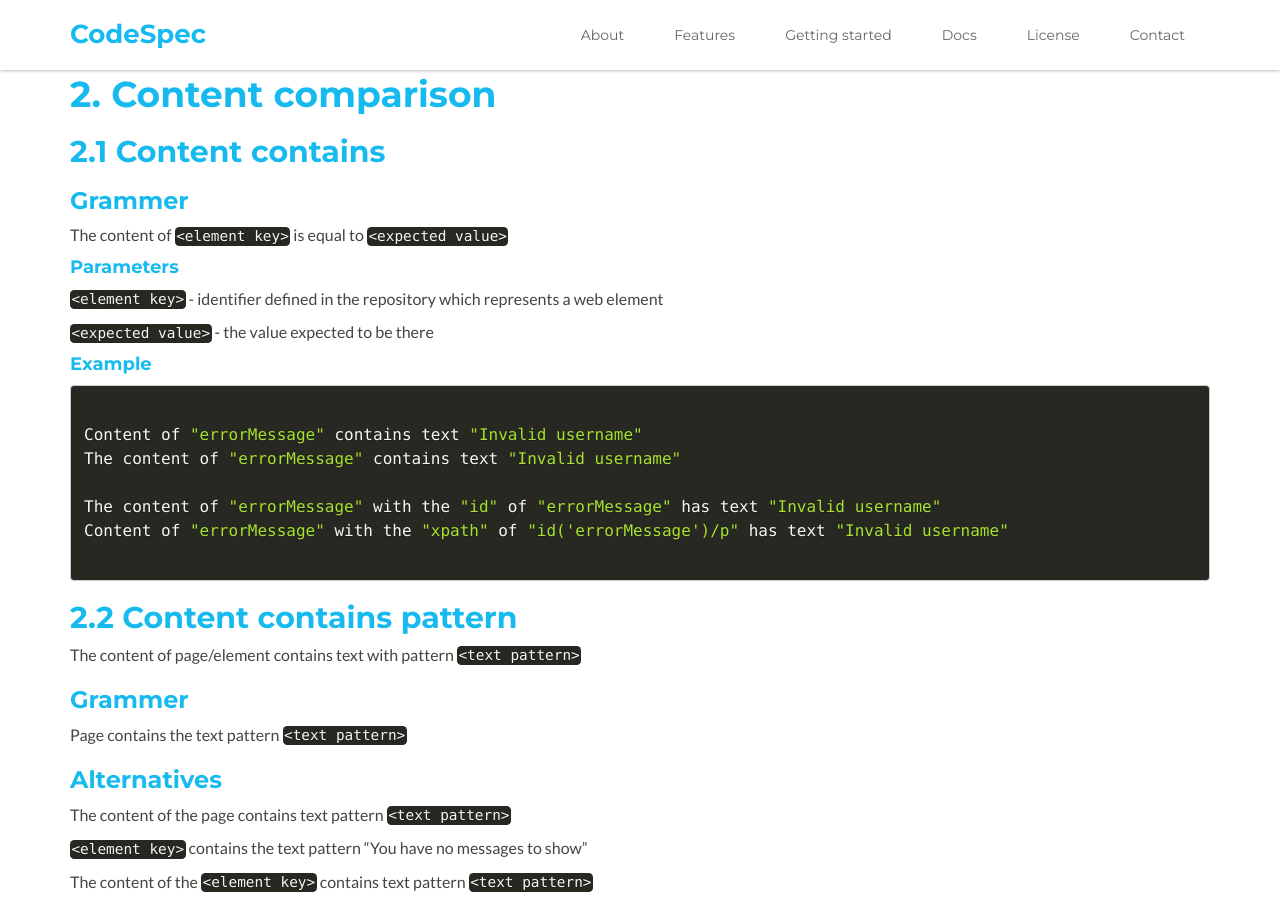
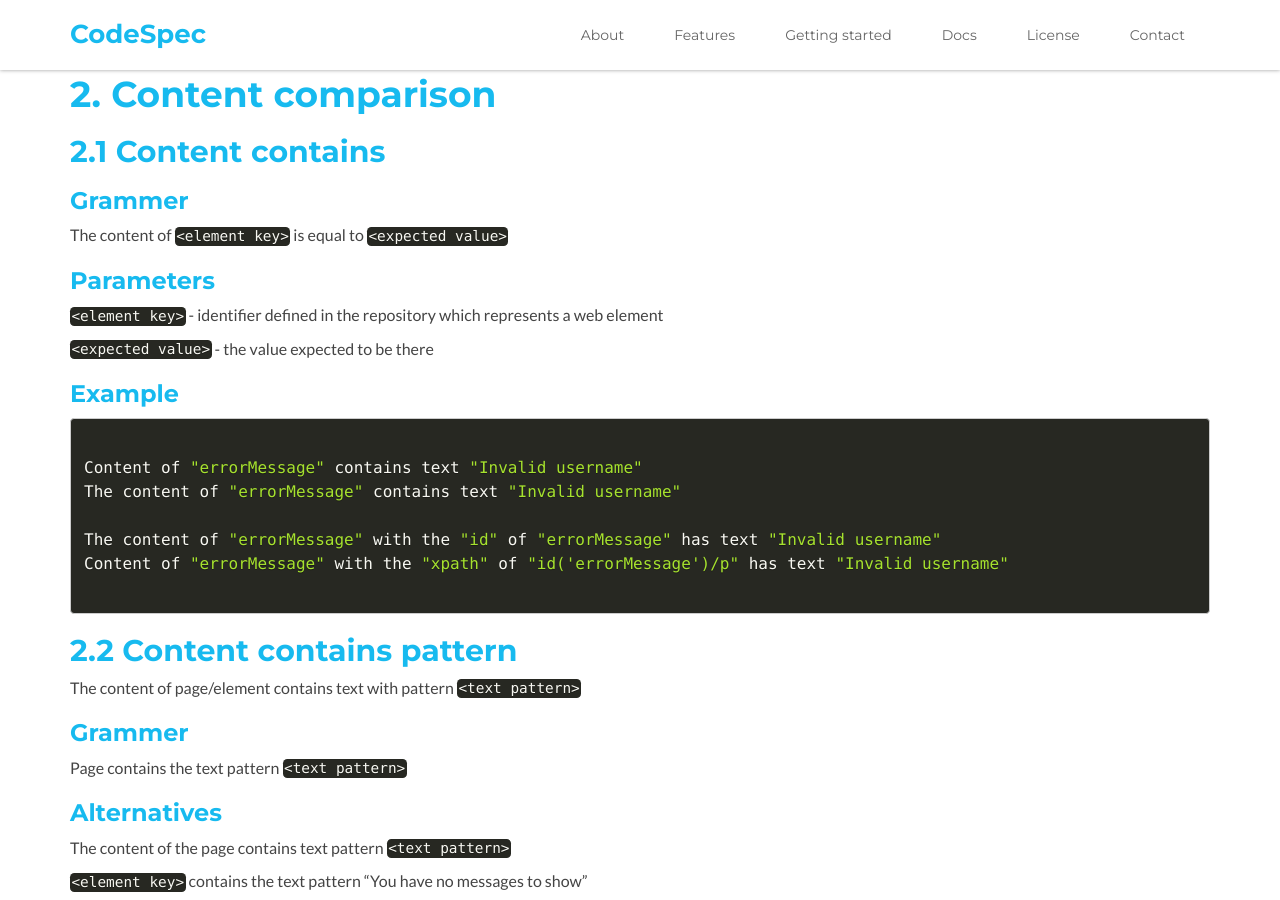
Before and after one commit to surenr/CodeSpec, a Jekyll site: the page built from documents.md, in a window 1280 px wide and 900 px high, scrolled down 1353 px. Built offline with Jekyll 4.4.1, drawn with Linux system fonts in a browser that asks for light colours.

Commit message:
fixed improper headers

```diff
--- a/documents.md
+++ b/documents.md
@@ -69,12 +69,12 @@ Get the content of "errorMessage" with the "xpath" of "id('errorMessage')/p"
 ###Grammer
 The content of `<element key>` is equal to `<expected value>`
 
-#### Parameters
+### Parameters
 `<element key>` - identifier defined in the repository which  represents a web element
 
 `<expected value>` - the value expected to be there
 
-#### Example
+### Example
 
 <pre><code class="language-gherkin">
 Content of "errorMessage" contains text "Invalid username"
@@ -98,13 +98,13 @@ The content of the page contains text pattern  `<text pattern>`
 
 The content of the `<element key>` contains text pattern `<text pattern>`
 
-#### Parameters
+### Parameters
 
 `<text pattern>` - the value expected to be there
 
 `<element key>` - identifier defined in the repository which  represents a web element
 
-#### Example
+### Example
 <pre><code class="language-gherkin">
 Page contains the text pattern "You have no messages to show"
 The page contains text pattern "You have no messages to show"
@@ -126,7 +126,7 @@ I click on `<element key>`
 
 I click on `<element key>` with the `<selector type>` of `<selector value>`
 
-#### Parameters
+### Parameters
 
 `<element key>` - identifier defined in the repository which  represents a web element
 
@@ -134,7 +134,7 @@ I click on `<element key>` with the `<selector type>` of `<selector value>`
 
 `<selector value>` - value of the element selector
 
-#### Example
+### Example
 <pre><code class="language-gherkin">
 I click on "submitButton"
 Click on "submitButton"
@@ -152,7 +152,7 @@ I click on `<element key>` and wait `<no of seconds>` seconds
 
 I click on element `<element key>` with the `<selector type>` of `<selector value>` and wait `<no of seconds>` seconds
 
-#### Parameters
+### Parameters
 
 `<element key>` - identifier defined in the repository which  represents a web element
 
@@ -163,7 +163,7 @@ I click on element `<element key>` with the `<selector type>` of `<selector valu
 `<selector value>` - value of the element selector
 
 
-#### Example
+### Example
 <pre><code class="language-gherkin">
 I click on "submitButton" and wait "30" seconds
 Click on "submitButton" and wait "30" seconds
```
